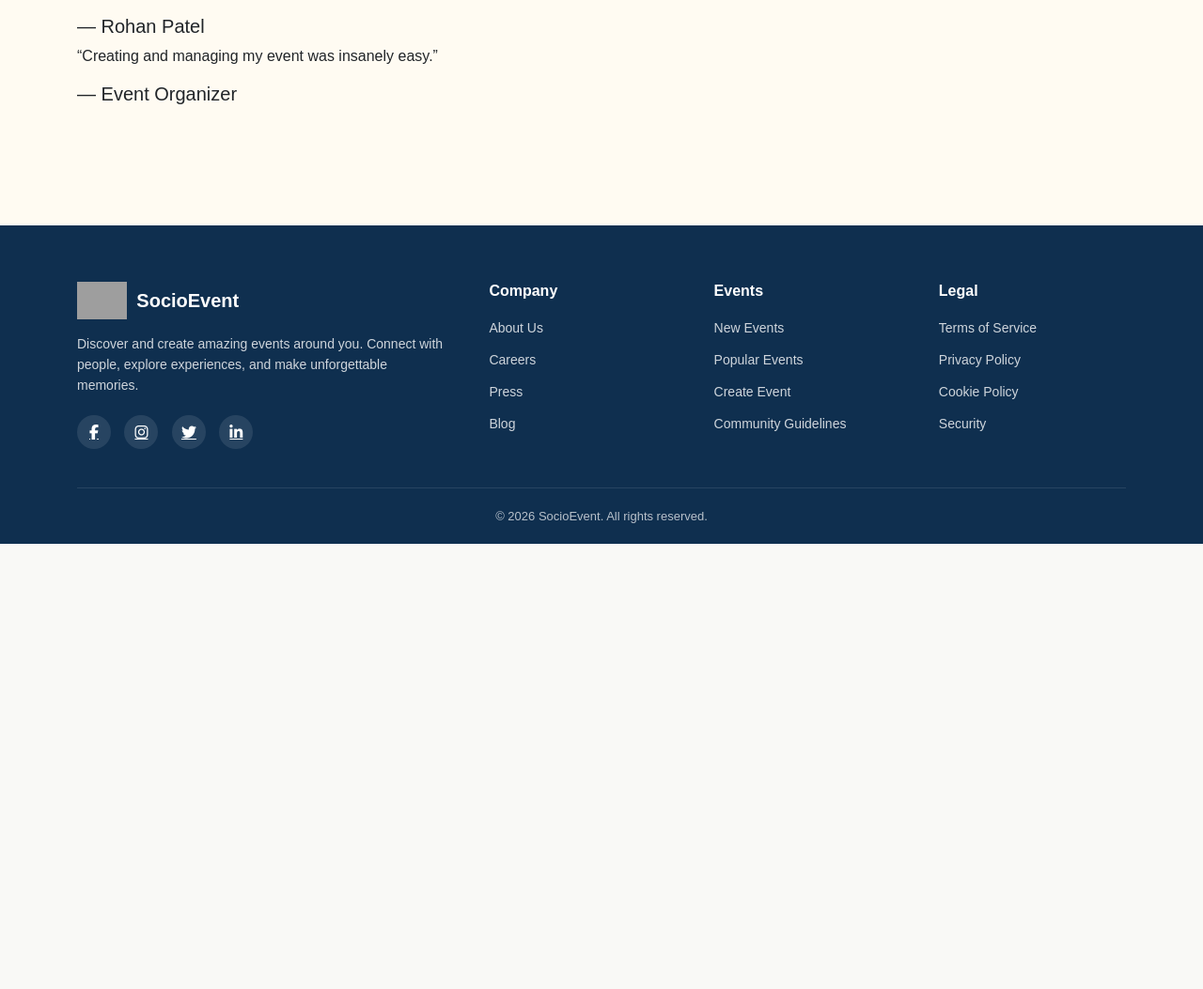
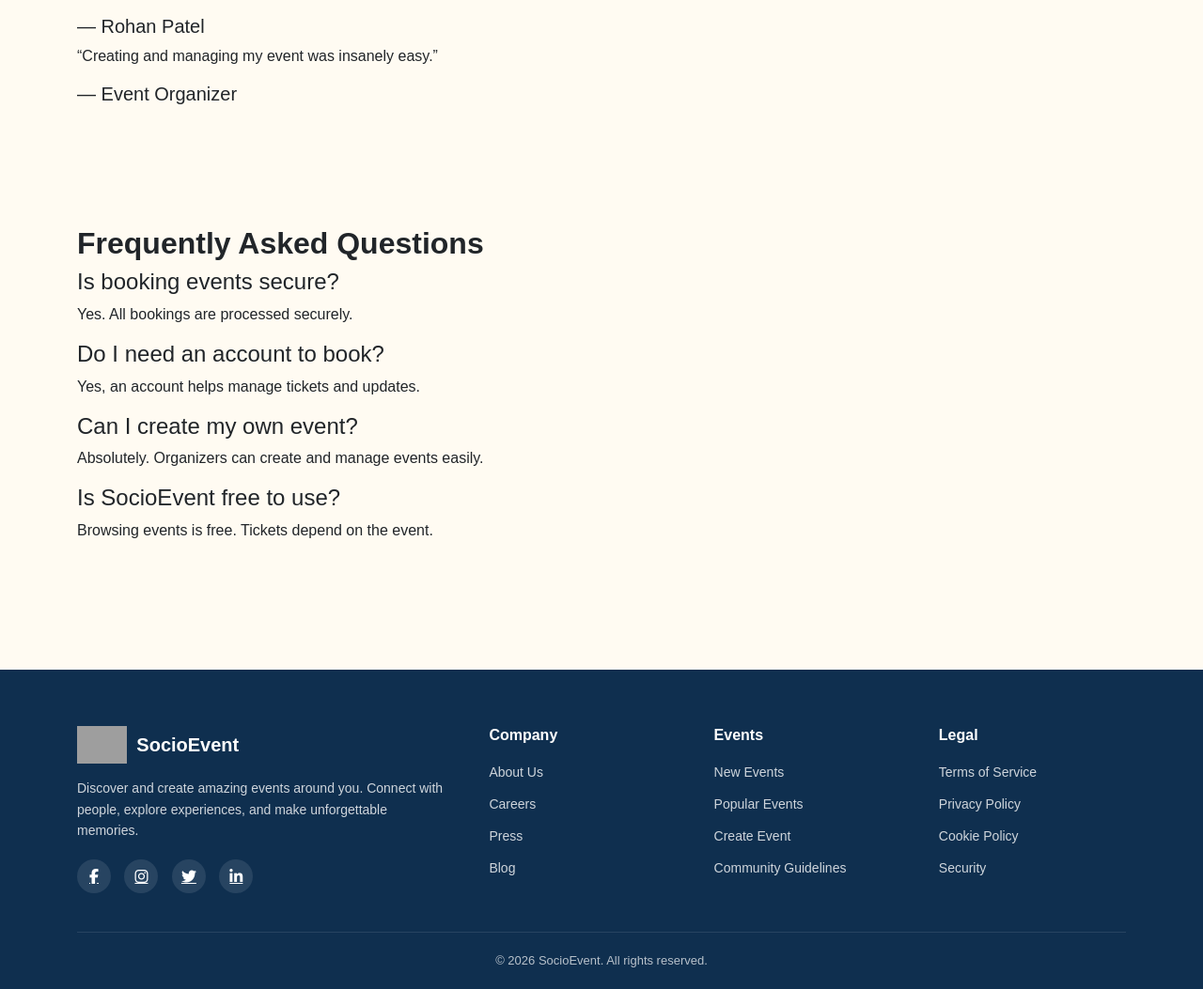
Before and after one commit to khushd2910/SocioEvent, a Flask app: page / in a window 1280 px wide. Shown: the part 3036-4089 px from the top of the page at 94% size. Before the commit the page ends 3615 px from the top, so only its background shows below. Run offline with Flask 3, Linux system fonts and the light colour scheme; data that the repository does not hold is empty; parts of the project's set-up code (start-up, migrations or seed data) failed here and were passed over; some libraries are stand-ins or nearby versions; grey boxes are pictures that could not be loaded.

Commit message:
Added FAQs

```diff
--- a/templates/home.html
+++ b/templates/home.html
@@ -932,6 +932,34 @@
         </div>
     </section>
 
+    <section class="faq-section">
+        <div class="container">
+            <h2 class="section-title">
+                Frequently Asked <span>Questions</span>
+            </h2>
+
+            <div class="faq-item">
+                <h4>Is booking events secure?</h4>
+                <p>Yes. All bookings are processed securely.</p>
+            </div>
+
+            <div class="faq-item">
+                <h4>Do I need an account to book?</h4>
+                <p>Yes, an account helps manage tickets and updates.</p>
+            </div>
+
+            <div class="faq-item">
+                <h4>Can I create my own event?</h4>
+                <p>Absolutely. Organizers can create and manage events easily.</p>
+            </div>
+
+            <div class="faq-item">
+                <h4>Is SocioEvent free to use?</h4>
+                <p>Browsing events is free. Tickets depend on the event.</p>
+            </div>
+        </div>
+    </section>
+
     <footer class="main-footer">
         <div class="container">
             <div class="footer-grid">
```
